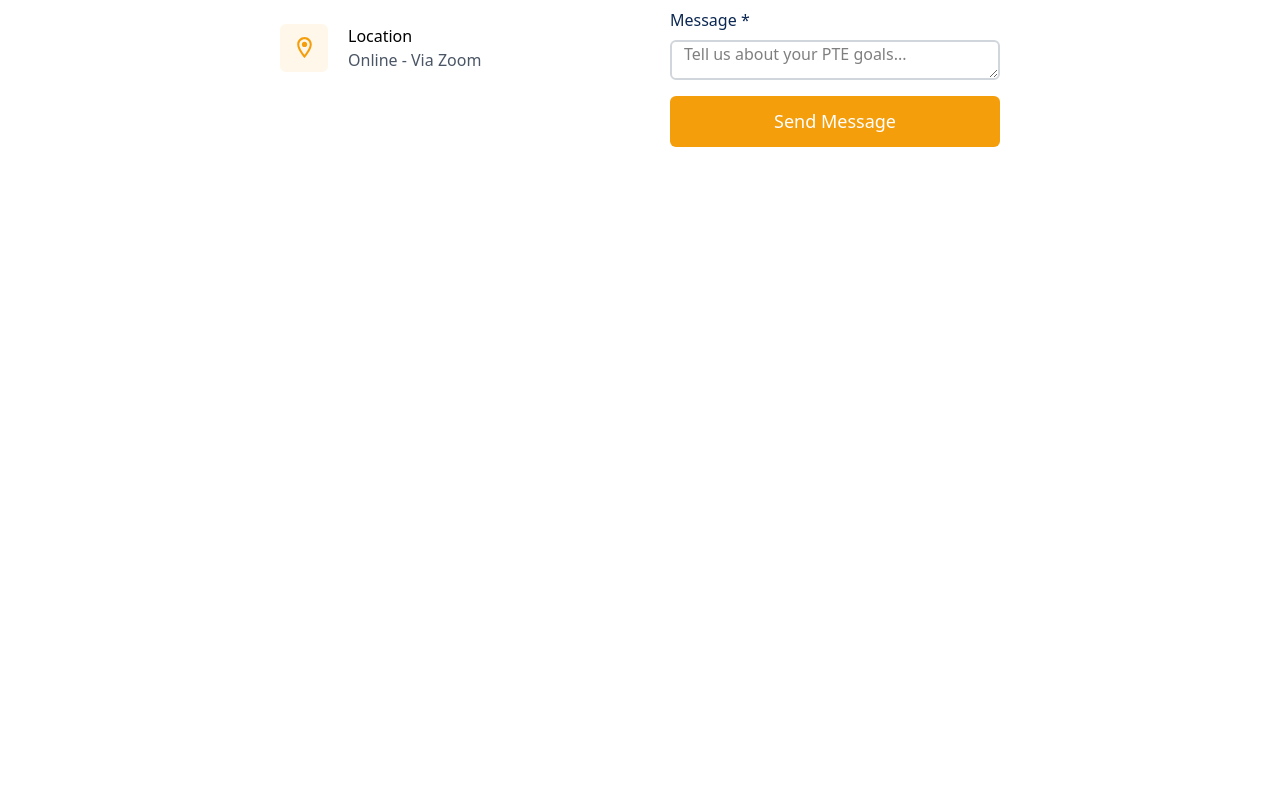
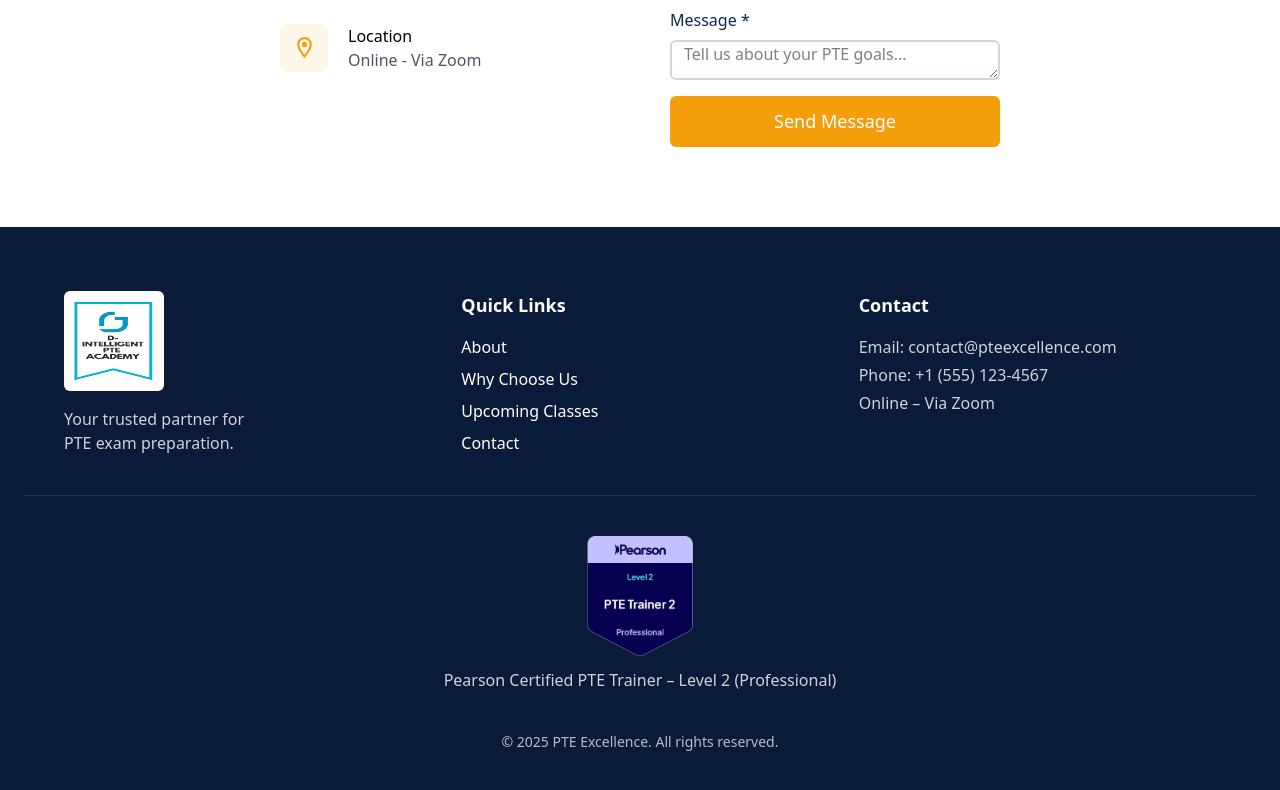
Before and after one commit to Chris-Codex/pte, a React (Vite) app: page / in a window 1280 px wide. Shown: the part 4156-4946 px from the top of the page. Before the commit the page ends 4383 px from the top, so only its background shows below. Built offline with nearby package versions, Linux system fonts and the light colour scheme.

Commit message:
Added footer components and functions

```diff
--- a/src/App.tsx
+++ b/src/App.tsx
@@ -4,6 +4,7 @@ import Banner from './components/Banner'
 import ChooseUs from './components/ChooseUs'
 import Classes from './components/Classess'
 import Contact from './components/Contact'
+import Footer from './components/Footer'
 import Navbar from './components/Navbar'
 import Services from './components/Services'
 
@@ -18,6 +19,7 @@ function App() {
       <ChooseUs />
       <Classes />
       <Contact />
+      <Footer />
     </main>
   )
 }
--- a/src/components/About.tsx
+++ b/src/components/About.tsx
@@ -4,7 +4,7 @@ import SectionTitle from "./SectionnTitle";
 
 const About = () => {
     return (
-        <section className="bg-gray-100 w-full pt-10 pb-20 lg:pt-20">
+        <section className="bg-gray-100 w-full pt-10 pb-20 lg:pt-20" id="about">
             <SectionTitle title="About Our Training" subtitle="Your path to PTE success starts here" />
 
             <div className="flex justify-center mt-10 mx-5">
--- a/src/components/Banner.tsx
+++ b/src/components/Banner.tsx
@@ -7,7 +7,7 @@ import { IoAnalytics } from "react-icons/io5";
 
 const Banner = () => {
     return (
-        <section className="bg-gray-200 pb-30">
+        <section className="bg-gray-200 pb-30" id='home'>
             <div className="flex flex-col items-center justify-center pt-10 md:pt-40">
                 <h1 className="text-5xl text-center w-80 md:w-full lg:w-full md:text-7xl font-bold text-[#0B2752]">Master Your PTE Exam</h1>
                 <h1 className="text-5xl text-center md:text-7xl text-amber-500 font-bold">With Expert Guidance</h1>
--- a/src/components/ChooseUs.tsx
+++ b/src/components/ChooseUs.tsx
@@ -7,7 +7,7 @@ import ChooseCard from "./ChooseeCard";
 
 const ChooseUs = () => {
     return (
-        <section className="bg-gray-100 w-full pt-10 pb-20 lg:pt-20">
+        <section className="bg-gray-100 w-full pt-10 pb-20 lg:pt-20" id="choose">
             <SectionTitle title="Why Choose Us" subtitle="What makes our PTE training program stand out" />
 
             <div className="flex items-center justify-center w-full">
--- a/src/components/Classess.tsx
+++ b/src/components/Classess.tsx
@@ -6,7 +6,7 @@ import { GoClock } from "react-icons/go";
 
 const Classes = () => {
   return (
-    <section className="bg-gray-50 w-full pt-10 pb-20 lg:pt-20">
+    <section className="bg-gray-50 w-full pt-10 pb-20 lg:pt-20" id="upcoming">
       <SectionTitle
         title="Upcoming Classes"
         subtitle="Join our next sessions and accelerate your PTE preparation"
--- a/src/components/Contact.tsx
+++ b/src/components/Contact.tsx
@@ -54,7 +54,7 @@ const Contact = () => {
 
 
   return (
-    <section className="pt-20 pb-20">
+    <section className="pt-20 pb-20" id="contact">
       <SectionTitle
         title="Get In Touch"
         subtitle="Ready to start your PTE journey? Contact us today"
--- a/src/components/ContactInfo.tsx
+++ b/src/components/ContactInfo.tsx
@@ -1,5 +1,3 @@
-
-
 type ContactInfoProps = {
     Icon: React.ElementType;
     phone: string;
--- /dev/null
+++ b/src/components/Footer.tsx
@@ -0,0 +1,61 @@
+import logo from "../assets/logo.png";
+import pearson from "../assets/pearson.png"
+
+const Footer = () => {
+  return (
+    <footer className="bg-[#0A1B3A] text-white py-16 px-6">
+      <div className="max-w-6xl mx-auto grid grid-cols-1 md:grid-cols-3 gap-10">
+
+        <div>
+          <div className="bg-white w-25 h-25 flex justify-center items-center rounded-md">
+            <img src={logo} alt="PTE Excellence Logo" className="w-20 h-20" />
+          </div>
+          <p className="mt-4 opacity-80">
+            Your trusted partner for <br></br> PTE exam preparation.
+          </p>
+        </div>
+
+        <div>
+          <h4 className="mb-4 text-lg font-semibold">Quick Links</h4>
+          <ul className="space-y-2">
+            <li className="hover:text-[#F4B544] cursor-pointer">About</li>
+            <li className="hover:text-[#F4B544] cursor-pointer">
+              Why Choose Us
+            </li>
+            <li className="hover:text-[#F4B544] cursor-pointer">
+              Upcoming Classes
+            </li>
+            <li className="hover:text-[#F4B544] cursor-pointer">Contact</li>
+          </ul>
+        </div>
+
+        <div>
+          <h4 className="mb-4 text-lg font-semibold">Contact</h4>
+          <p className="opacity-80">Email: contact@pteexcellence.com</p>
+          <p className="opacity-80 mt-1">Phone: +1 (555) 123-4567</p>
+          <p className="opacity-80 mt-1">Online – Via Zoom</p>
+        </div>
+      </div>
+
+      <div className="w-full h-px bg-white/10 my-10"></div>
+
+      {/* Certification Badge Section */}
+      <div className="text-center pb-6">
+        <img
+          src={pearson}
+          alt="Pearson PTE Trainer Certification"
+          className="w-30 mx-auto mb-3"
+        />
+        <p className="opacity-80">
+          Pearson Certified PTE Trainer – Level 2 (Professional)
+        </p>
+      </div>
+
+      <div className="text-center pt-4 opacity-70 text-sm">
+        © 2025 PTE Excellence. All rights reserved.
+      </div>
+    </footer>
+  );
+};
+
+export default Footer;
--- a/src/components/Navbar.tsx
+++ b/src/components/Navbar.tsx
@@ -11,18 +11,37 @@ const Navbar = () => {
     };
 
     window.addEventListener("scroll", onScroll);
-        return () => window.removeEventListener("scroll", onScroll)
-    }, [])
+    return () => window.removeEventListener("scroll", onScroll);
+  }, []);
+
+  const handleScroll = (id: string) => {
+    const element = document.getElementById(id);
+    element?.scrollIntoView({ behavior: "smooth" });
+  };
 
   return (
-    <nav className={`fixed w-full flex justify-between py-3 bg-gray-200 transition-all duration-300 px-39 ${scrolled ? "shadow-md z-999" : ""}`}>
+    <nav
+      className={`fixed w-full flex justify-between py-3 bg-gray-200 transition-all duration-300 px-39 ${
+        scrolled ? "shadow-md z-999" : ""
+      }`}
+    >
       <img src={logo} alt="logo" className="w-11 h-12" />
 
       <ul className="flex items-center gap-9">
         {menuListData.map((item: any) => {
           return (
-                <li key={item.id} className={`flex cursor-pointer ${item.id === 7 ? "flex items-center bg-amber-500 px-4 h-10 rounded-md text-white" : "flex items-center hover:text-amber-500"}`}>{item.label}</li>
-            )
+            <li
+              key={item.id}
+              onClick={() => handleScroll(item.targetId)}
+              className={`flex cursor-pointer ${
+                item.id === 7
+                  ? "flex items-center bg-amber-500 px-4 h-10 rounded-md text-white"
+                  : "flex items-center hover:text-amber-500"
+              }`}
+            >
+              {item.label}
+            </li>
+          );
         })}
       </ul>
     </nav>
--- a/src/components/Services.tsx
+++ b/src/components/Services.tsx
@@ -7,7 +7,7 @@ import { IoVideocamOutline } from "react-icons/io5";
 
 const Services = () => {
     return (
-        <section className="bg-gray-50 w-full pt-10 pb-20 lg:pt-20">
+        <section className="bg-gray-50 w-full pt-10 pb-20 lg:pt-20" id="services">
             <SectionTitle title="Our Services" subtitle="Comprehensive training covering all aspects of the PTE Academic exam" />
 
             <div className="flex items-center justify-center w-full">
--- a/src/types/menu.ts
+++ b/src/types/menu.ts
@@ -1,4 +1,5 @@
 export type menuItem = {
     id: number;
     label: string;
+    targetId: string;
 };
--- a/src/util/util.ts
+++ b/src/util/util.ts
@@ -2,11 +2,11 @@ import type { menuItem } from "../types/menu";
 
 
 export const menuListData: menuItem[] = [
-  { id: 1, label: "Home" },
-  { id: 2, label: "About" },
-  { id: 3, label: "Services" },
-  { id: 4, label: "Why Us" },
-  { id: 5, label: "Upcoming Classes" },
-  { id: 6, label: "Contact" },
-  { id: 7, label: "Get Started" },
+  { id: 1, label: "Home", targetId: "home" },
+  { id: 2, label: "About", targetId: "about" },
+  { id: 3, label: "Services", targetId: "services" },
+  { id: 4, label: "Why Us", targetId: "why-us" },
+  { id: 5, label: "Upcoming Classes", targetId: "upcoming" },
+  { id: 6, label: "Contact", targetId: "contact" },
+  { id: 7, label: "Get Started", targetId: "contact" },
 ];
```
Also changed, not shown: src/assets/logo.png, src/assets/pearson.png (added). Lines whose indentation alone changed are shown as unchanged.
